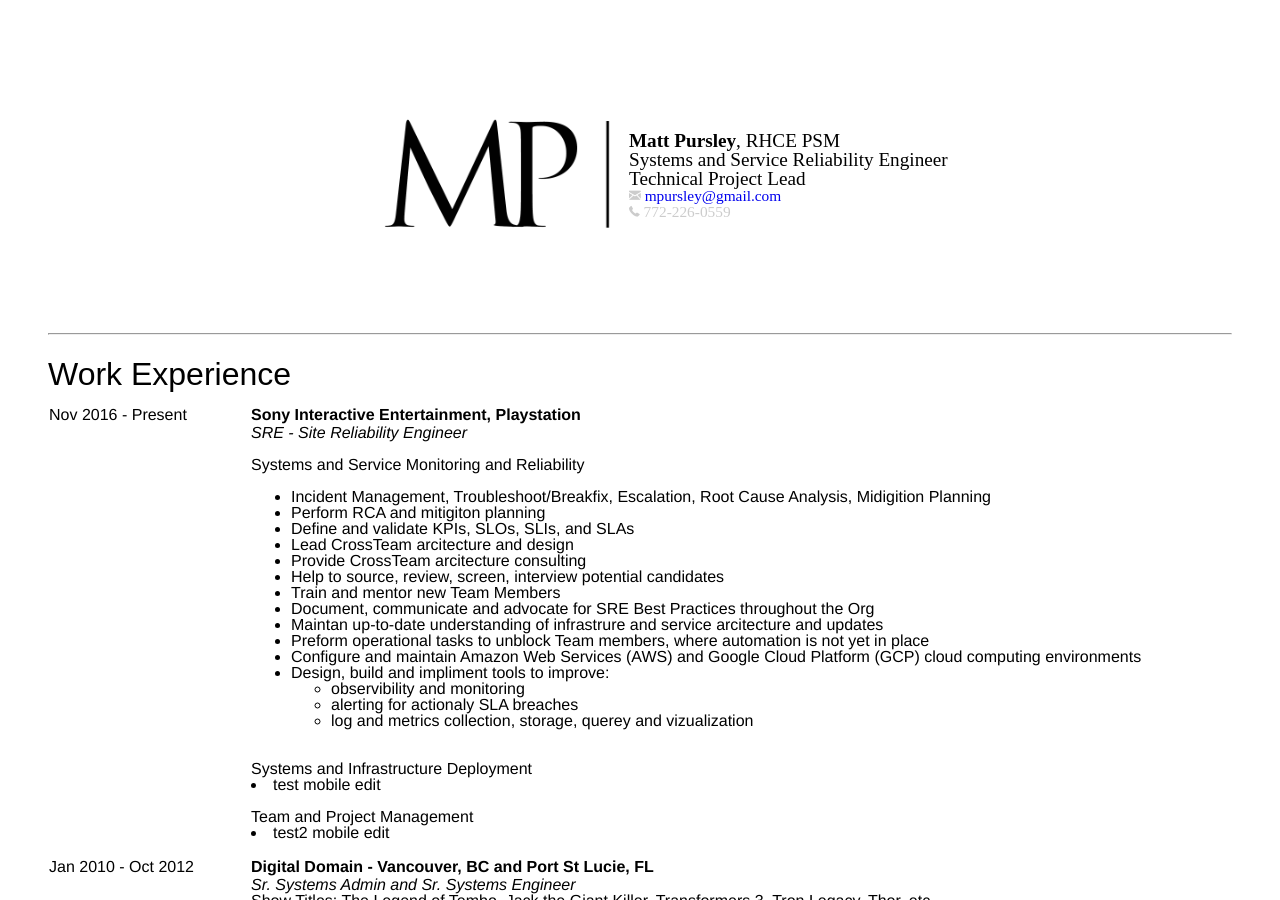
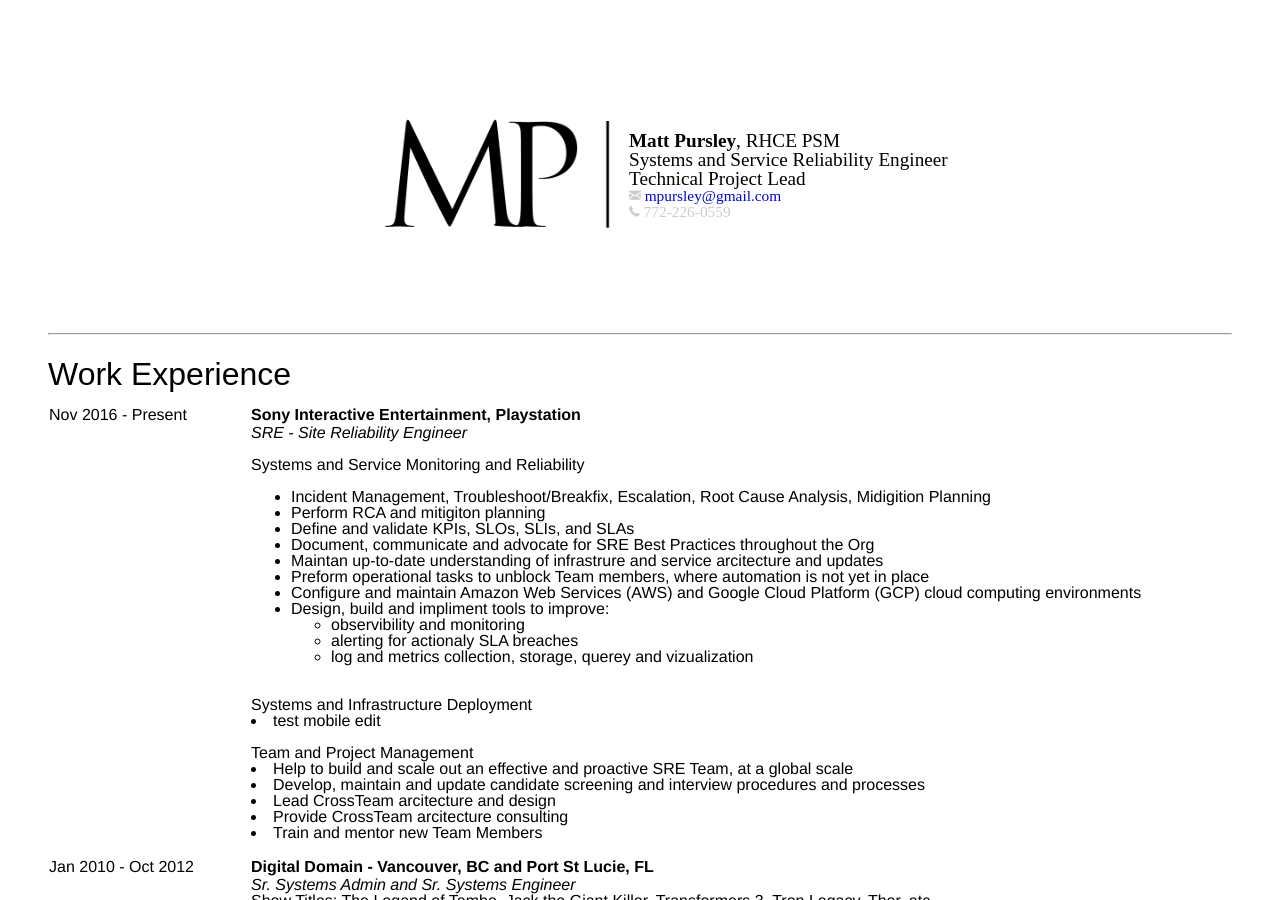
Before and after one commit to mpursley/mpursley.github.io, a Jekyll site: the page built from index_resume_short.md, in a window 1280 px wide and 900 px high. Built offline with Jekyll 4.4.1, drawn with Linux system fonts in a browser that asks for light colours.

Commit message:
Update index_resume_short.md

```diff
--- a/index_resume_short.md
+++ b/index_resume_short.md
@@ -48,10 +48,6 @@
         <ul><li>Incident Management, Troubleshoot/Breakfix, Escalation, Root Cause Analysis, Midigition Planning</li>
         <li>Perform RCA and mitigiton planning</li>
         <li>Define and validate KPIs, SLOs, SLIs, and SLAs</li>
-        <li>Lead CrossTeam arcitecture and design</li>
-        <li>Provide CrossTeam arcitecture consulting </li>
-        <li>Help to source, review, screen, interview potential candidates</li>
-        <li>Train and mentor new Team Members</li>
         <li>Document, communicate and advocate for SRE Best Practices throughout the Org</li>
         <li>Maintan up-to-date understanding of infrastrure and service arcitecture and updates</li>
         <li>Preform operational tasks to unblock Team members, where automation is not yet in place</li>
@@ -67,7 +63,12 @@
         <li>test mobile edit</li>
       <br>
       Team and Project Management
-        <li>test2 mobile edit</li>
+        <li>Help to build and scale out an effective and proactive SRE Team, at a global scale</li>
+        <li>Develop, maintain and update candidate screening and interview procedures and processes</li>
+        <li>Lead CrossTeam arcitecture and design</li>
+        <li>Provide CrossTeam arcitecture consulting </li>
+        <li>Train and mentor new Team Members</li>
+
       <br>
     </td>
   </tr>
```
